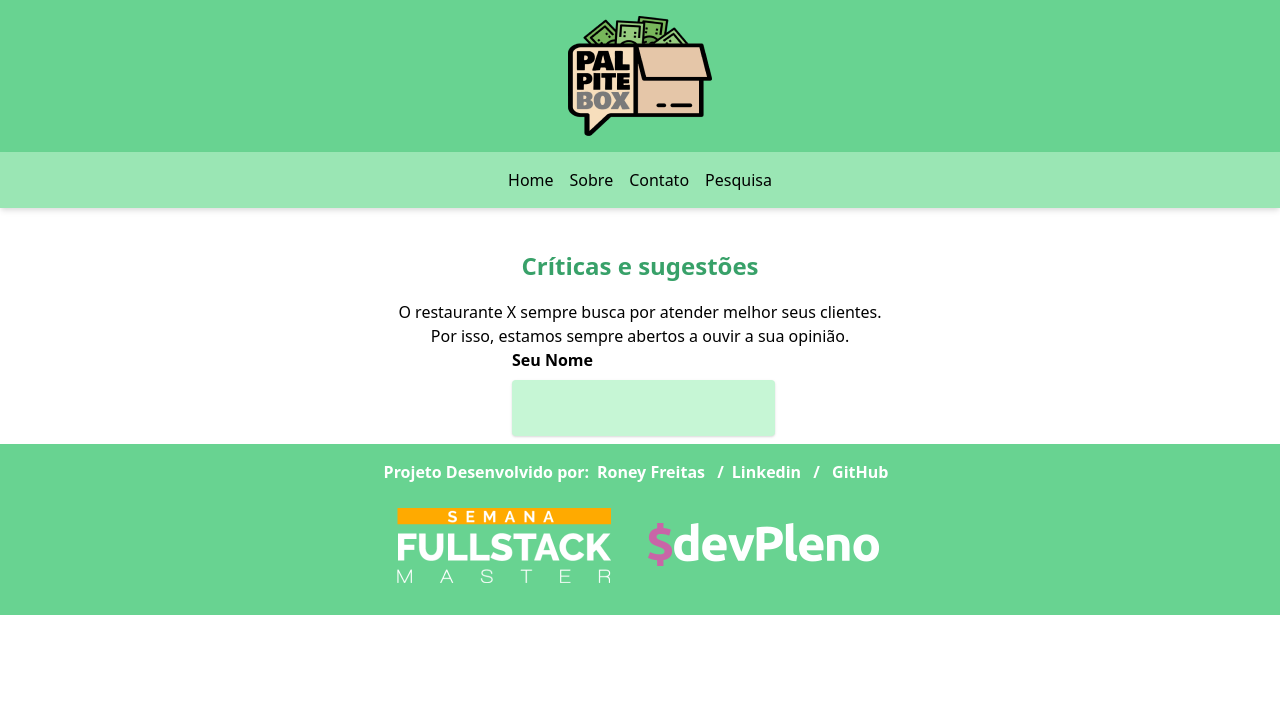
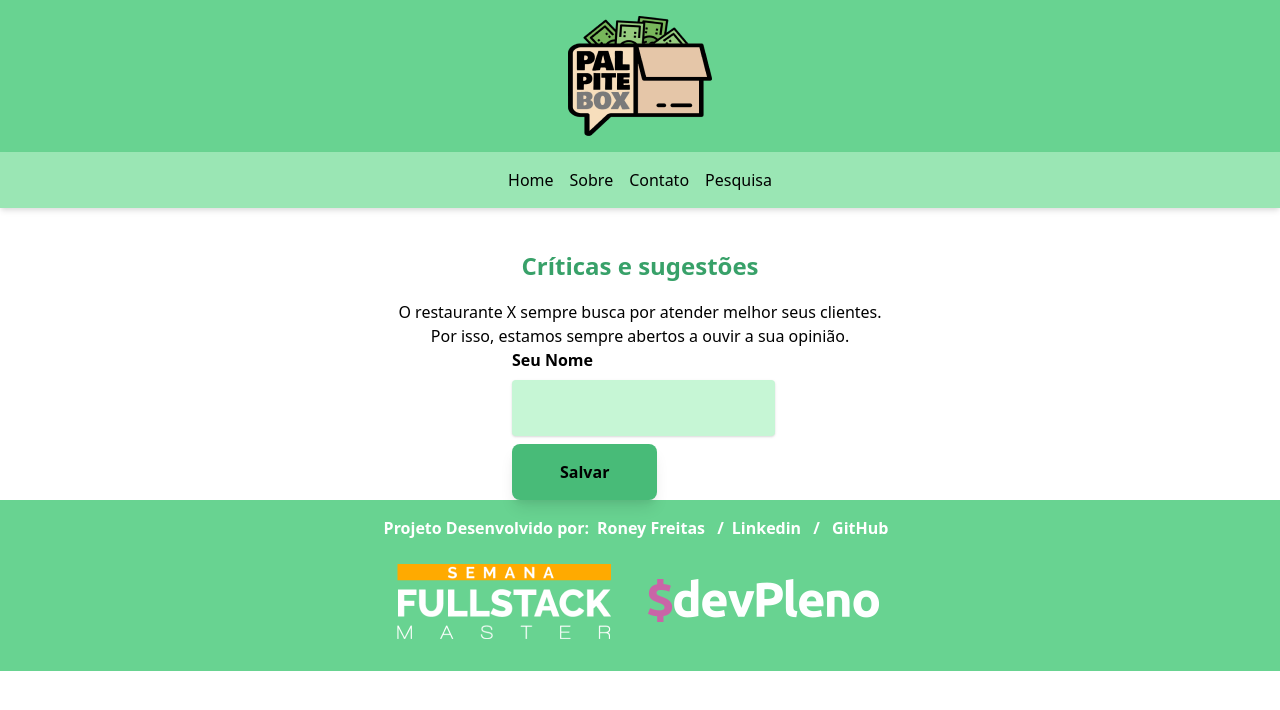
Before and after one commit to roneydev01/palpite-box, a Next.js app: page /pesquisa in a window 1280 px wide. Shown: the top 710 px of the page. Built offline with nearby package versions, Linux system fonts and the light colour scheme.

Commit message:
Criando Save da API

```diff
--- /dev/null
+++ b/pages/api/save.js
@@ -0,0 +1,3 @@
+export default async (req, res) => {
+  res.end(req.body)
+}
--- a/pages/pesquisa.js
+++ b/pages/pesquisa.js
@@ -2,6 +2,24 @@ import React from "react"
 import Link from "next/link"
 
 const Pesquisa = () => {
+  const save = async () => {
+    const form = {
+      Nome: 'Teste nome',
+      Email: 'Teste email',
+      Whatsapp: 'Teste wats'
+    }
+    try {
+      const response = await fetch('api/save', {
+        method: 'POST',
+        body: JSON.stringify(form)
+      })
+      const data = await response.json()
+      console.log(data)
+    } catch (err) {
+
+    }
+  }
+
   return (
     <div className='pt-6'>
       <h1 className='text-center font-bold my-4 text-2xl text-green-600'>Críticas e sugestões</h1>
@@ -11,6 +29,7 @@ const Pesquisa = () => {
       <div className='w-1/5 mx-auto'>
         <label className='font-bold'>Seu Nome</label>
         <input type='text' className='p-4 block shadow bg-green-200 my-2 rounded ' />
+        <button className='bg-green-500 px-12 py-4 font-bold rounded-lg shadow-lg hover:shadow' onClick={save}>Salvar</button>
       </div>
     </div>
   )
```
